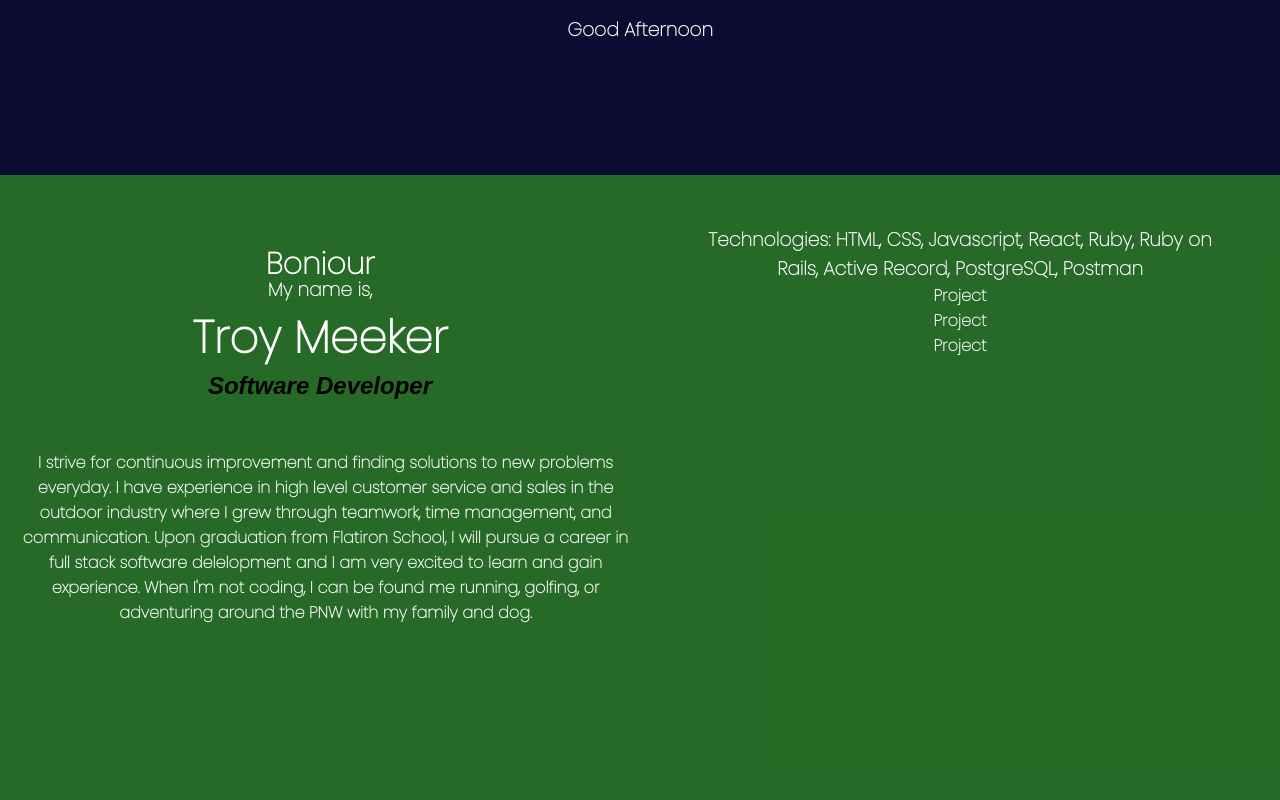
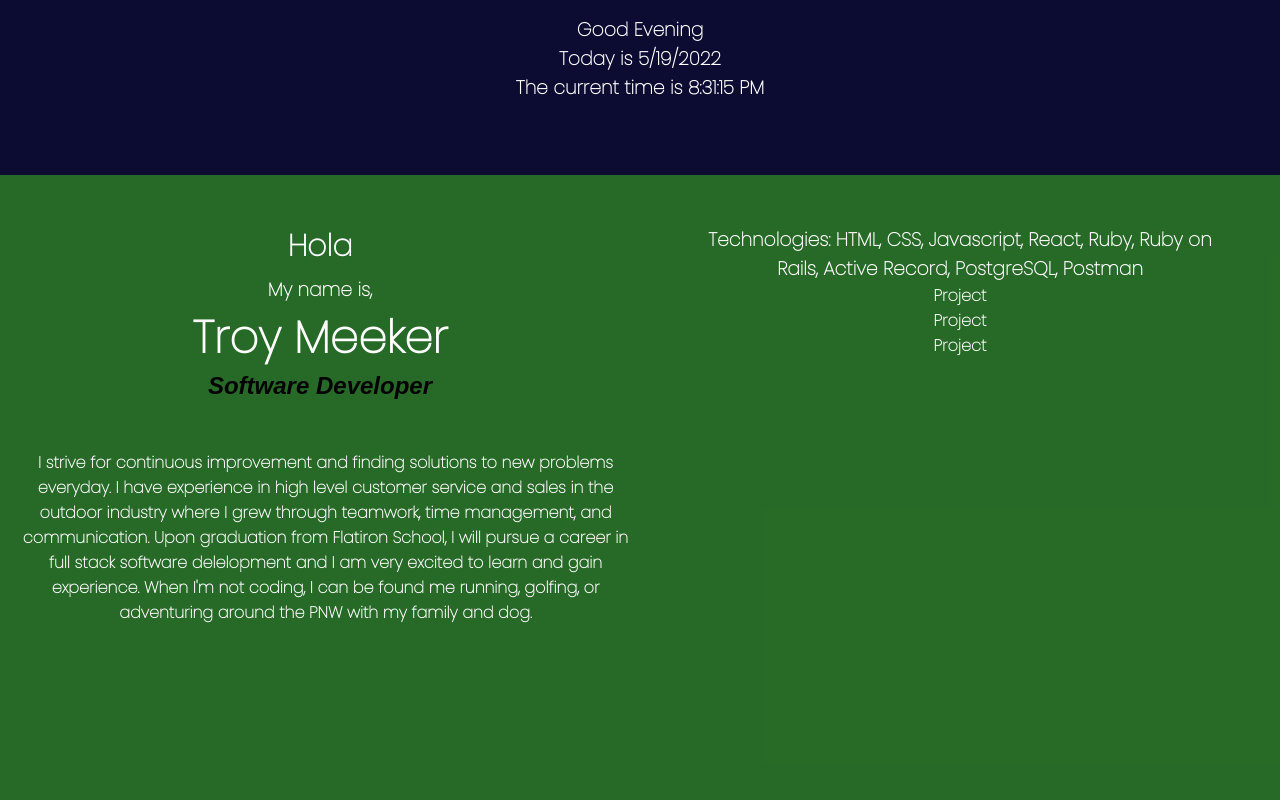
Before and after one commit to troymeeker/react-portfolio, a React (Create React App) app: page / in a window 1280 px wide. Shown: the top 800 px of the page. Built offline with nearby package versions, Linux system fonts and the light colour scheme.

Commit message:
current time added in header

```diff
--- a/src/components/Header.js
+++ b/src/components/Header.js
@@ -1,7 +1,19 @@
 function Header(){
+
+    const date = new Date().toLocaleDateString()
+    const time = new Date().toLocaleTimeString()
+    const hour = new Date().getHours()
+
+
     return(
         <div className='header'>
-            <h3> Good Afternoon</h3>
+            {/* <h3>Good Evening</h3> */}
+            {hour >= 12 ? hour >= 16 ? <h3>Good Evening</h3> : <h3>Good Afternoon</h3> : <h3>Good Morning</h3>}
+            <h3>Today is {date}</h3>
+            <h3>The current time is {time}</h3>
+
+
+
 
         </div>
     )
--- a/src/css/index.css
+++ b/src/css/index.css
@@ -32,7 +32,7 @@ body {
 }
 .main-title-wrapper{
   height: 100%;
-  animation: move 14s ease-in-out infinite alternate;
+  animation: move 20s ease-in-out infinite alternate;
 
 
 }
```
